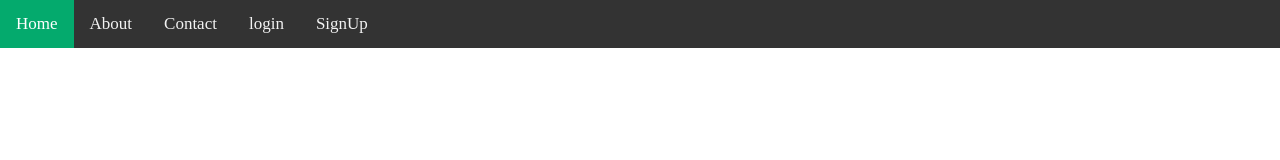
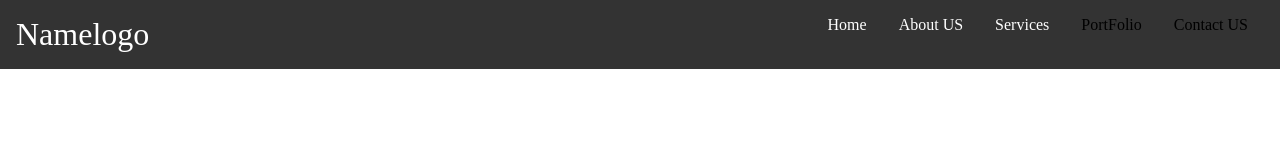
Before and after one commit to LuckyTime777/Pro, a plain HTML site: page index.html in a window 1280 px wide. Drawn offline with Linux system fonts and the light colour scheme.

Commit message:
menu
menu

```diff
--- a/index.html
+++ b/index.html
@@ -1,20 +1,25 @@
 <!DOCTYPE html>
 <html lang="en">
-<head>
-    <meta charset="UTF-8">
-    <meta name="viewport" content="width=device-width, initial-scale=1.0">
+  <head>
+    <meta charset="UTF-8" />
+    <meta name="viewport" content="width=device-width, initial-scale=1.0" />
     <title>Document</title>
-    <link rel="stylesheet" href="style.css">
-</head>
-<body>
-    <div class="NavBar">
-        <a class="active" href="index.html">Home</a>
-        <a href="about.html">About</a>
-        <a href="contact.html">Contact</a>
-        <div class="topnav-right">
-          <a href="login.html">login</a>
-          <a href="SignUp.html">SignUp</a>
-        </div>
+    <link rel="stylesheet" href="style.css" />
+  </head>
+  <body>
+    <nav>
+      <div class="logo">
+        <a href="">Namelogo</a>
+      </div>
+      <ul class="menu">
+        <li><a href="#">Home</a></li>
+        <li><a href="#">About US</a></li>
+        <li><a href="#">Services</a></li>
+        <li><a href="#"></a>PortFolio</li>
+        <li><a href="#"></a>Contact US</li>
+      </ul>
+    </nav>
+    <!-- banner หรือ  hero -->
 
-</body>
+  </body>
 </html>
--- a/style.css
+++ b/style.css
@@ -4,37 +4,31 @@
     padding: 0;
     box-sizing: border-box;
 }
-/* เพิ่มสีพื้นหลังสีดำที่การนำทางด้านบน */
-.NavBar {
-    background-color: #333;
-    overflow: hidden;
+
+nav{
+  padding: 1rem; /*รอบด้าน 1rem*/
+  background-color: #333;
+  display: flex;
+  justify-content: space-between;/*จัดตำเเหน่องของlogo เเละกล่อง เมณู*/
 }
 
-/* จัดรูปแบบลิงค์ภายในแถบนำทาง */
-.NavBar a {
-  float: left;
-  color: #f2f2f2;
-  text-align: center;
-  padding: 14px 16px;
-  text-decoration: none;
-  font-size: 17px;
+.logo a{
+font-size: 2rem;
+color: #fff;
+text-decoration: none; /*ลบเส้น*/
+align-items: center;
 }
 
-/* เปลี่ยนสีลิงค์เมื่อโฮเวอร์ */
-.NavBar a:hover {
-  background-color: #ddd;
-  color: black;
+.menu{
+  display: flex;
+  list-style: none; /*ลบจุดไข่ปลา*/
+
 }
 
-
-/* เพิ่มสีให้กับลิงค์ที่ใช้งานอยู่/ปัจจุบัน */
-.NavBar a.active {
-  background-color: #04AA6D;
-  color: white;
+.menu li{ /*ข้านใน เมณู มี li */
+  margin: 0 1rem; /*ค่าตัวเเรกคือ บน ล่าง ค่าตัวสอง คือซ้าย- ขวา*/
 }
-
-
-/* ส่วนที่จัดชิดขวาภายในการนำทางด้านบน */
-.NavBar-right {
-  float: right;
+.menu li a{ /*ข้านใน เมณู มี li ใน li มี เทค a*/
+  color: #fff;
+  text-decoration: none;/*ลบเส้น*/
 }
```
